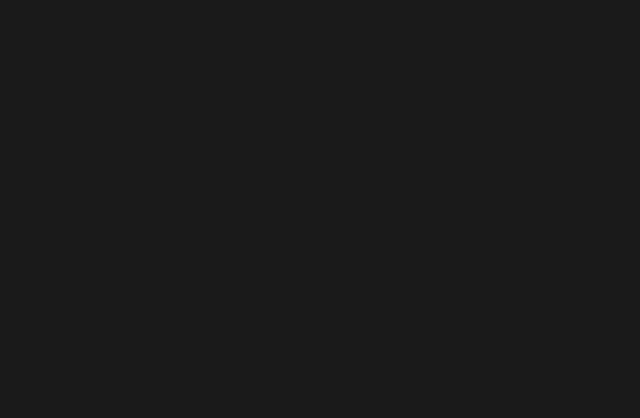
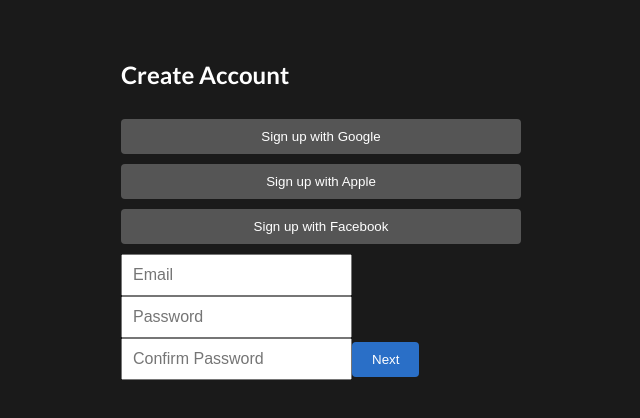
Before and after one commit to nrteck0/tengoku, a React (Create React App) app: page /#/register in a window 1280 px wide. Before the commit this address had no page. Shown: the top 418 px of the page, without its empty margins (319-959 px from the left). Built offline with nearby package versions, Linux system fonts and the light colour scheme.

Commit message:
Add user registration and onboarding flow

```diff
--- a/src/App.js
+++ b/src/App.js
@@ -4,13 +4,28 @@
 import WebnovelPage from './components/WebnovelPage';
 import ReadingInterface from './components/ReadingInterface';
 import UploadWebnovel from './components/UploadWebnovel';
+import SplashScreen from './components/SplashScreen';
+import Register from './components/Register';
+import Login from './components/Login';
+import ProfileSetup from './components/ProfileSetup';
+import GenreSelection from './components/GenreSelection';
 
 function App() {
+  const isLoggedIn = Boolean(localStorage.getItem('currentUser'));
+
   return (
     <Router>
       <div className="App">
         <Routes>
-          <Route path="/" element={<HomePage />} />
+          <Route
+            path="/"
+            element={isLoggedIn ? <HomePage /> : <SplashScreen />}
+          />
+          <Route path="/home" element={<HomePage />} />
+          <Route path="/register" element={<Register />} />
+          <Route path="/login" element={<Login />} />
+          <Route path="/profile" element={<ProfileSetup />} />
+          <Route path="/genres" element={<GenreSelection />} />
           <Route path="/webnovel/:id" element={<WebnovelPage />} />
           <Route path="/read/:id/:chapter" element={<ReadingInterface />} />
           <Route path="/upload" element={<UploadWebnovel />} />
--- /dev/null
+++ b/src/components/GenreSelection.js
@@ -0,0 +1,45 @@
+import React, { useState } from 'react';
+import { useNavigate } from 'react-router-dom';
+
+const GENRES = ['Action', 'Adventure', 'Drama', 'Fantasy', 'Horror', 'Romance', 'Sci-Fi', 'Slice of Life'];
+
+function GenreSelection() {
+  const navigate = useNavigate();
+  const [selected, setSelected] = useState([]);
+
+  const toggle = (genre) => {
+    setSelected((prev) => prev.includes(genre) ? prev.filter(g => g !== genre) : [...prev, genre]);
+  };
+
+  const handleSubmit = (e) => {
+    e.preventDefault();
+    if (selected.length < 3) return;
+    const current = JSON.parse(localStorage.getItem('currentUser') || '{}');
+    const users = JSON.parse(localStorage.getItem('users') || '[]');
+    const index = users.findIndex((u) => u.email === current.email);
+    const user = { ...current, genres: selected };
+    if (index !== -1) {
+      users[index] = user;
+      localStorage.setItem('users', JSON.stringify(users));
+    }
+    localStorage.setItem('currentUser', JSON.stringify(user));
+    navigate('/home');
+  };
+
+  return (
+    <div className="auth-form">
+      <h2>Select Genres (min 3)</h2>
+      <form onSubmit={handleSubmit} className="genre-list">
+        {GENRES.map((genre) => (
+          <label key={genre} className="genre-item">
+            <input type="checkbox" checked={selected.includes(genre)} onChange={() => toggle(genre)} />
+            {genre}
+          </label>
+        ))}
+        <button type="submit" className="btn primary" disabled={selected.length < 3}>Finish</button>
+      </form>
+    </div>
+  );
+}
+
+export default GenreSelection;
--- /dev/null
+++ b/src/components/Login.js
@@ -0,0 +1,44 @@
+import React, { useState } from 'react';
+import { useNavigate } from 'react-router-dom';
+
+function Login() {
+  const navigate = useNavigate();
+  const [email, setEmail] = useState('');
+  const [password, setPassword] = useState('');
+  const [error, setError] = useState('');
+
+  const handleSubmit = (e) => {
+    e.preventDefault();
+    const users = JSON.parse(localStorage.getItem('users') || '[]');
+    const user = users.find((u) => u.email === email && u.password === password);
+    if (!user) {
+      setError('Invalid credentials');
+      return;
+    }
+    localStorage.setItem('currentUser', JSON.stringify(user));
+    navigate('/home');
+  };
+
+  const handleSocial = (provider) => {
+    const user = { email: `${provider}@example.com`, provider };
+    localStorage.setItem('currentUser', JSON.stringify(user));
+    navigate('/home');
+  };
+
+  return (
+    <div className="auth-form">
+      <h2>Log In</h2>
+      <button className="btn social" onClick={() => handleSocial('google')}>Log in with Google</button>
+      <button className="btn social" onClick={() => handleSocial('apple')}>Log in with Apple</button>
+      <button className="btn social" onClick={() => handleSocial('facebook')}>Log in with Facebook</button>
+      <form onSubmit={handleSubmit}>
+        <input type="email" placeholder="Email" value={email} onChange={(e) => setEmail(e.target.value)} required />
+        <input type="password" placeholder="Password" value={password} onChange={(e) => setPassword(e.target.value)} required />
+        {error && <p className="error">{error}</p>}
+        <button type="submit" className="btn primary">Login</button>
+      </form>
+    </div>
+  );
+}
+
+export default Login;
--- /dev/null
+++ b/src/components/ProfileSetup.js
@@ -0,0 +1,56 @@
+import React, { useState } from 'react';
+import { useNavigate } from 'react-router-dom';
+
+function ProfileSetup() {
+  const navigate = useNavigate();
+  const [username, setUsername] = useState('');
+  const [age, setAge] = useState('');
+  const [picture, setPicture] = useState(null);
+  const [error, setError] = useState('');
+
+  const handleSubmit = (e) => {
+    e.preventDefault();
+    const ageNum = parseInt(age, 10);
+    if (ageNum < 13) {
+      setError('You must be 13 or older');
+      return;
+    }
+    const users = JSON.parse(localStorage.getItem('users') || '[]');
+    if (users.find((u) => u.username === username)) {
+      setError('Username taken');
+      return;
+    }
+    const current = JSON.parse(localStorage.getItem('currentUser') || '{}');
+    const reader = { ...current, username, age: ageNum, picture };
+    const index = users.findIndex((u) => u.email === current.email);
+    if (index !== -1) {
+      users[index] = reader;
+      localStorage.setItem('users', JSON.stringify(users));
+    }
+    localStorage.setItem('currentUser', JSON.stringify(reader));
+    navigate('/genres');
+  };
+
+  const handleFile = (e) => {
+    const file = e.target.files[0];
+    if (!file) return;
+    const reader = new FileReader();
+    reader.onloadend = () => setPicture(reader.result);
+    reader.readAsDataURL(file);
+  };
+
+  return (
+    <div className="auth-form">
+      <h2>Profile Setup</h2>
+      <form onSubmit={handleSubmit}>
+        <input type="text" placeholder="Username" value={username} onChange={(e) => setUsername(e.target.value)} required />
+        <input type="number" placeholder="Age" value={age} onChange={(e) => setAge(e.target.value)} required />
+        <input type="file" accept="image/*" onChange={handleFile} />
+        {error && <p className="error">{error}</p>}
+        <button type="submit" className="btn primary">Next</button>
+      </form>
+    </div>
+  );
+}
+
+export default ProfileSetup;
--- /dev/null
+++ b/src/components/Register.js
@@ -0,0 +1,62 @@
+import React, { useState } from 'react';
+import { useNavigate } from 'react-router-dom';
+
+function Register() {
+  const navigate = useNavigate();
+  const [email, setEmail] = useState('');
+  const [password, setPassword] = useState('');
+  const [confirm, setConfirm] = useState('');
+  const [error, setError] = useState('');
+
+  const validateEmail = (email) => /\S+@\S+\.\S+/.test(email);
+
+  const handleSubmit = (e) => {
+    e.preventDefault();
+    if (!validateEmail(email)) {
+      setError('Invalid email');
+      return;
+    }
+    if (password.length < 6) {
+      setError('Password must be at least 6 characters');
+      return;
+    }
+    if (password !== confirm) {
+      setError('Passwords do not match');
+      return;
+    }
+    const users = JSON.parse(localStorage.getItem('users') || '[]');
+    if (users.find((u) => u.email === email)) {
+      setError('Email already in use');
+      return;
+    }
+    const user = { email, password };
+    users.push(user);
+    localStorage.setItem('users', JSON.stringify(users));
+    localStorage.setItem('currentUser', JSON.stringify(user));
+    navigate('/profile');
+  };
+
+  const handleSocial = (provider) => {
+    const user = { email: `${provider}@example.com`, password: '', provider };
+    localStorage.setItem('currentUser', JSON.stringify(user));
+    navigate('/profile');
+  };
+
+  return (
+    <div className="auth-form">
+      <h2>Create Account</h2>
+      <button className="btn social" onClick={() => handleSocial('google')}>Sign up with Google</button>
+      <button className="btn social" onClick={() => handleSocial('apple')}>Sign up with Apple</button>
+      <button className="btn social" onClick={() => handleSocial('facebook')}>Sign up with Facebook</button>
+      <form onSubmit={handleSubmit}>
+        <input type="email" placeholder="Email" value={email} onChange={(e) => setEmail(e.target.value)} required />
+        <input type="password" placeholder="Password" value={password} onChange={(e) => setPassword(e.target.value)} required />
+        <input type="password" placeholder="Confirm Password" value={confirm} onChange={(e) => setConfirm(e.target.value)} required />
+        {error && <p className="error">{error}</p>}
+        <button type="submit" className="btn primary">Next</button>
+      </form>
+    </div>
+  );
+}
+
+export default Register;
--- /dev/null
+++ b/src/components/SplashScreen.js
@@ -0,0 +1,17 @@
+import React from 'react';
+import { Link } from 'react-router-dom';
+
+function SplashScreen() {
+  return (
+    <div className="splash-screen">
+      <h1>Tengoku</h1>
+      <p>Read your favorite comics and novels</p>
+      <div className="splash-actions">
+        <Link to="/register" className="btn primary">Sign Up</Link>
+        <Link to="/login" className="btn">Log In</Link>
+      </div>
+    </div>
+  );
+}
+
+export default SplashScreen;
--- a/src/index.css
+++ b/src/index.css
@@ -460,3 +460,51 @@
     font-size: 1rem;
   }
 }
+/* Auth and onboarding */
+.splash-screen {
+  text-align: center;
+  padding: 40px 20px;
+}
+.splash-actions .btn {
+  margin: 5px;
+}
+.auth-form {
+  max-width: 400px;
+  margin: 40px auto;
+  display: flex;
+  flex-direction: column;
+  gap: 10px;
+}
+.auth-form input {
+  padding: 10px;
+  font-size: 1rem;
+}
+.auth-form .error {
+  color: #ff8080;
+}
+.btn {
+  display: inline-block;
+  padding: 10px 20px;
+  background: #4a90e2;
+  color: white;
+  border: none;
+  border-radius: 4px;
+  text-decoration: none;
+  cursor: pointer;
+}
+.btn.primary {
+  background: #2a6fc7;
+}
+.btn.social {
+  background: #555;
+}
+.genre-list {
+  display: flex;
+  flex-direction: column;
+  gap: 5px;
+}
+.genre-item {
+  display: flex;
+  align-items: center;
+  gap: 5px;
+}
```
Also changed, not shown: 12 other files (tests, documents, lock files or other folders).
